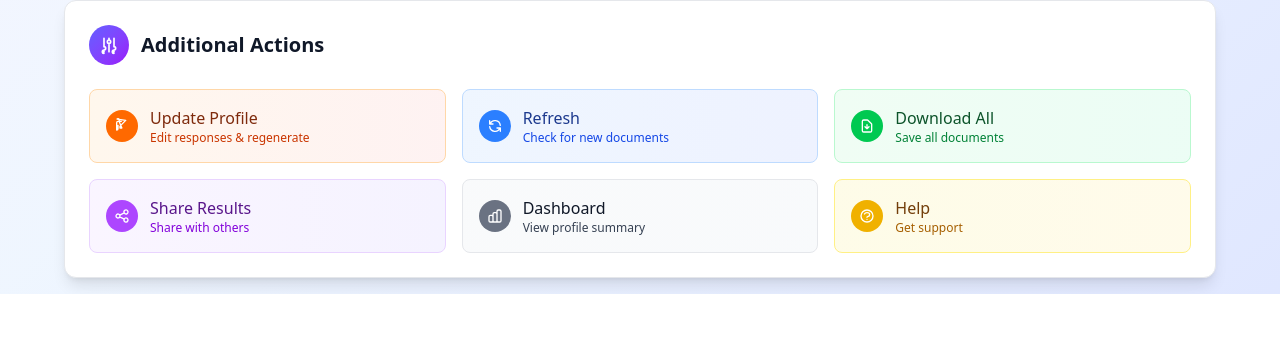
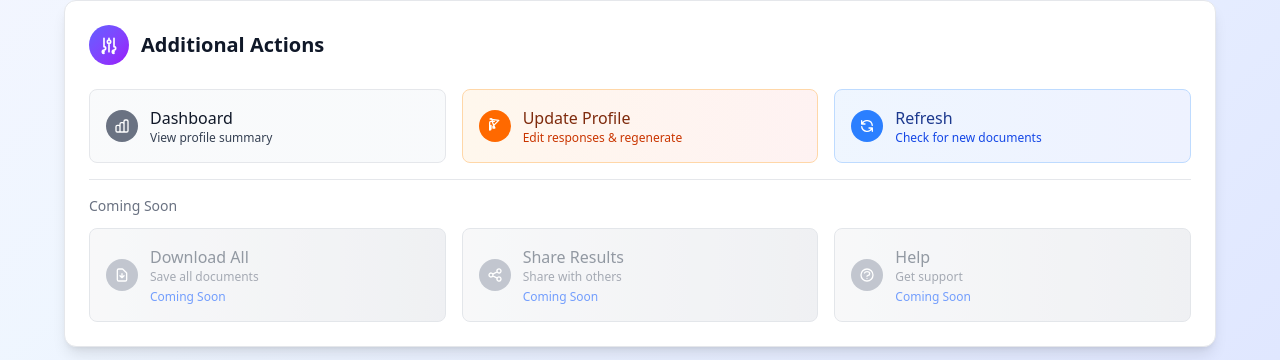
Before and after one commit to robswbl/uniqu-mvp, a SvelteKit app: page /results/1 in a window 1280 px wide. Shown: the part 852-1212 px from the top of the page. Before the commit the page ends 1146 px from the top, so only its background shows below. Built offline with nearby package versions, Linux system fonts and the light colour scheme; no server answers; the database is empty.

Commit message:
feat: rearrange Additional Actions with Dashboard first, grey out coming soon features, and fix status indicators

```diff
--- a/src/routes/results/[sessionId]/+page.svelte
+++ b/src/routes/results/[sessionId]/+page.svelte
@@ -275,13 +275,13 @@
 								</div>
 
 								{#if docStatus.ready}
-									<span class="bg-white bg-opacity-20 text-white text-xs px-2 py-1 rounded-full">
+									<span class="bg-white bg-opacity-20 text-white text-xs px-3 py-1 rounded-full font-medium">
 										Ready
 									</span>
 								{:else}
 									<div class="flex items-center space-x-2">
 										<div class="animate-spin rounded-full h-4 w-4 border-2 border-white border-t-transparent"></div>
-										<span class="bg-white bg-opacity-20 text-white text-xs px-2 py-1 rounded-full">
+										<span class="bg-white bg-opacity-20 text-white text-xs px-3 py-1 rounded-full font-medium">
 											Generating...
 										</span>
 									</div>
@@ -393,7 +393,27 @@
 					</div>
 				</div>
 
-				<div class="grid md:grid-cols-2 lg:grid-cols-3 gap-4">
+				<div class="grid md:grid-cols-3 gap-4">
+					<!-- Top Row: Dashboard, Update Profile, Refresh -->
+
+					<!-- Dashboard -->
+					<button
+						on:click={() => goto(`/dashboard/${sessionId}`)}
+						class="flex items-center space-x-3 p-4 bg-gradient-to-r from-gray-50 to-slate-50 hover:from-gray-100 hover:to-slate-100 border border-gray-200 rounded-lg transition-all duration-300 group"
+						type="button"
+						aria-label="View Dashboard"
+					>
+						<div class="w-8 h-8 bg-gray-500 rounded-full flex items-center justify-center group-hover:scale-110 transition-transform">
+							<svg class="w-4 h-4 text-white" fill="none" stroke="currentColor" viewBox="0 0 24 24">
+								<path stroke-linecap="round" stroke-linejoin="round" stroke-width="2" d="M9 19v-6a2 2 0 00-2-2H5a2 2 0 00-2 2v6a2 2 0 002 2h2a2 2 0 002-2zm0 0V9a2 2 0 012-2h2a2 2 0 012 2v10m-6 0a2 2 0 002 2h2a2 2 0 002-2m0 0V5a2 2 0 012-2h2a2 2 0 012 2v14a2 2 0 01-2 2h-2a2 2 0 01-2-2z" />
+							</svg>
+						</div>
+						<div class="text-left">
+							<div class="font-medium text-gray-900">Dashboard</div>
+							<div class="text-xs text-gray-700">View profile summary</div>
+						</div>
+					</button>
+
 					<!-- Update Profile -->
 					<button
 						on:click={() => goto(`/questionnaire/${sessionId}`)}
@@ -429,78 +449,69 @@
 							<div class="text-xs text-blue-700">Check for new documents</div>
 						</div>
 					</button>
+				</div>
 
-					<!-- Download All -->
+				<!-- Bottom Row: Coming Soon Features -->
+				<div class="mt-4 pt-4 border-t border-gray-200">
+					<h4 class="text-sm font-medium text-gray-500 mb-3">Coming Soon</h4>
+					<div class="grid md:grid-cols-3 gap-4">
+						<!-- Download All (Coming Soon) -->
 						<button
-						on:click={() => downloadAllDocuments()}
-						class="flex items-center space-x-3 p-4 bg-gradient-to-r from-green-50 to-emerald-50 hover:from-green-100 hover:to-emerald-100 border border-green-200 rounded-lg transition-all duration-300 group"
+							disabled
+							class="flex items-center space-x-3 p-4 bg-gradient-to-r from-gray-100 to-gray-200 border border-gray-300 rounded-lg opacity-60 cursor-not-allowed"
 							type="button"
-						aria-label="Download All Documents"
+							aria-label="Download All Documents (Coming Soon)"
 						>
-						<div class="w-8 h-8 bg-green-500 rounded-full flex items-center justify-center group-hover:scale-110 transition-transform">
+							<div class="w-8 h-8 bg-gray-400 rounded-full flex items-center justify-center">
 								<svg class="w-4 h-4 text-white" fill="none" stroke="currentColor" viewBox="0 0 24 24">
 									<path stroke-linecap="round" stroke-linejoin="round" stroke-width="2" d="M12 10v6m0 0l-3-3m3 3l3-3m2 8H7a2 2 0 01-2-2V5a2 2 0 012-2h5.586a1 1 0 01.707.293l5.414 5.414a1 1 0 01.293.707V19a2 2 0 01-2 2z" />
 								</svg>
 							</div>
 							<div class="text-left">
-							<div class="font-medium text-green-900">Download All</div>
-							<div class="text-xs text-green-700">Save all documents</div>
+								<div class="font-medium text-gray-600">Download All</div>
+								<div class="text-xs text-gray-500">Save all documents</div>
+								<div class="text-xs text-blue-600 font-medium mt-1">Coming Soon</div>
 							</div>
 						</button>
 
-					<!-- Share Results -->
+						<!-- Share Results (Coming Soon) -->
 						<button
-						on:click={() => shareResults()}
-						class="flex items-center space-x-3 p-4 bg-gradient-to-r from-purple-50 to-violet-50 hover:from-purple-100 hover:to-violet-100 border border-purple-200 rounded-lg transition-all duration-300 group"
+							disabled
+							class="flex items-center space-x-3 p-4 bg-gradient-to-r from-gray-100 to-gray-200 border border-gray-300 rounded-lg opacity-60 cursor-not-allowed"
 							type="button"
-						aria-label="Share Results"
+							aria-label="Share Results (Coming Soon)"
 						>
-						<div class="w-8 h-8 bg-purple-500 rounded-full flex items-center justify-center group-hover:scale-110 transition-transform">
+							<div class="w-8 h-8 bg-gray-400 rounded-full flex items-center justify-center">
 								<svg class="w-4 h-4 text-white" fill="none" stroke="currentColor" viewBox="0 0 24 24">
 									<path stroke-linecap="round" stroke-linejoin="round" stroke-width="2" d="M8.684 13.342C8.886 12.938 9 12.482 9 12c0-.482-.114-.938-.316-1.342m0 2.684a3 3 0 110-2.684m0 2.684l6.632 3.316m-6.632-6l6.632-3.316m0 0a3 3 0 105.367-2.684 3 3 0 00-5.367 2.684zm0 9.316a3 3 0 105.367 2.684 3 3 0 00-5.367-2.684z" />
 								</svg>
 							</div>
 							<div class="text-left">
-							<div class="font-medium text-purple-900">Share Results</div>
-							<div class="text-xs text-purple-700">Share with others</div>
+								<div class="font-medium text-gray-600">Share Results</div>
+								<div class="text-xs text-gray-500">Share with others</div>
+								<div class="text-xs text-blue-600 font-medium mt-1">Coming Soon</div>
 							</div>
 						</button>
 
-					<!-- View Dashboard -->
+						<!-- Help & Support (Coming Soon) -->
 						<button
-						on:click={() => goto(`/dashboard/${sessionId}`)}
-						class="flex items-center space-x-3 p-4 bg-gradient-to-r from-gray-50 to-slate-50 hover:from-gray-100 hover:to-slate-100 border border-gray-200 rounded-lg transition-all duration-300 group"
+							disabled
+							class="flex items-center space-x-3 p-4 bg-gradient-to-r from-gray-100 to-gray-200 border border-gray-300 rounded-lg opacity-60 cursor-not-allowed"
 							type="button"
-						aria-label="View Dashboard"
+							aria-label="Help & Support (Coming Soon)"
 						>
-						<div class="w-8 h-8 bg-gray-500 rounded-full flex items-center justify-center group-hover:scale-110 transition-transform">
-							<svg class="w-4 h-4 text-white" fill="none" stroke="currentColor" viewBox="0 0 24 24">
-								<path stroke-linecap="round" stroke-linejoin="round" stroke-width="2" d="M9 19v-6a2 2 0 00-2-2H5a2 2 0 00-2 2v6a2 2 0 002 2h2a2 2 0 002-2zm0 0V9a2 2 0 012-2h2a2 2 0 012 2v10m-6 0a2 2 0 002 2h2a2 2 0 002-2m0 0V5a2 2 0 012-2h2a2 2 0 012 2v14a2 2 0 01-2 2h-2a2 2 0 01-2-2z" />
-							</svg>
-						</div>
-						<div class="text-left">
-							<div class="font-medium text-gray-900">Dashboard</div>
-							<div class="text-xs text-gray-700">View profile summary</div>
-						</div>
-					</button>
-
-					<!-- Help & Support -->
-					<button
-						on:click={() => showHelp()}
-						class="flex items-center space-x-3 p-4 bg-gradient-to-r from-yellow-50 to-amber-50 hover:from-yellow-100 hover:to-amber-100 border border-yellow-200 rounded-lg transition-all duration-300 group"
-						type="button"
-						aria-label="Help & Support"
-					>
-						<div class="w-8 h-8 bg-yellow-500 rounded-full flex items-center justify-center group-hover:scale-110 transition-transform">
+							<div class="w-8 h-8 bg-gray-400 rounded-full flex items-center justify-center">
 								<svg class="w-4 h-4 text-white" fill="none" stroke="currentColor" viewBox="0 0 24 24">
 									<path stroke-linecap="round" stroke-linejoin="round" stroke-width="2" d="M8.228 9c.549-1.165 2.03-2 3.772-2 2.21 0 4 1.343 4 3 0 1.4-1.278 2.575-3.006 2.907-.542.104-.994.54-.994 1.093m0 3h.01M21 12a9 9 0 11-18 0 9 9 0 0118 0z" />
 								</svg>
 							</div>
 							<div class="text-left">
-							<div class="font-medium text-yellow-900">Help</div>
-							<div class="text-xs text-yellow-700">Get support</div>
+								<div class="font-medium text-gray-600">Help</div>
+								<div class="text-xs text-gray-500">Get support</div>
+								<div class="text-xs text-blue-600 font-medium mt-1">Coming Soon</div>
 							</div>
 						</button>
+					</div>
 				</div>
 			</div>
 		{/if}
```
Lines whose indentation alone changed are shown as unchanged.
